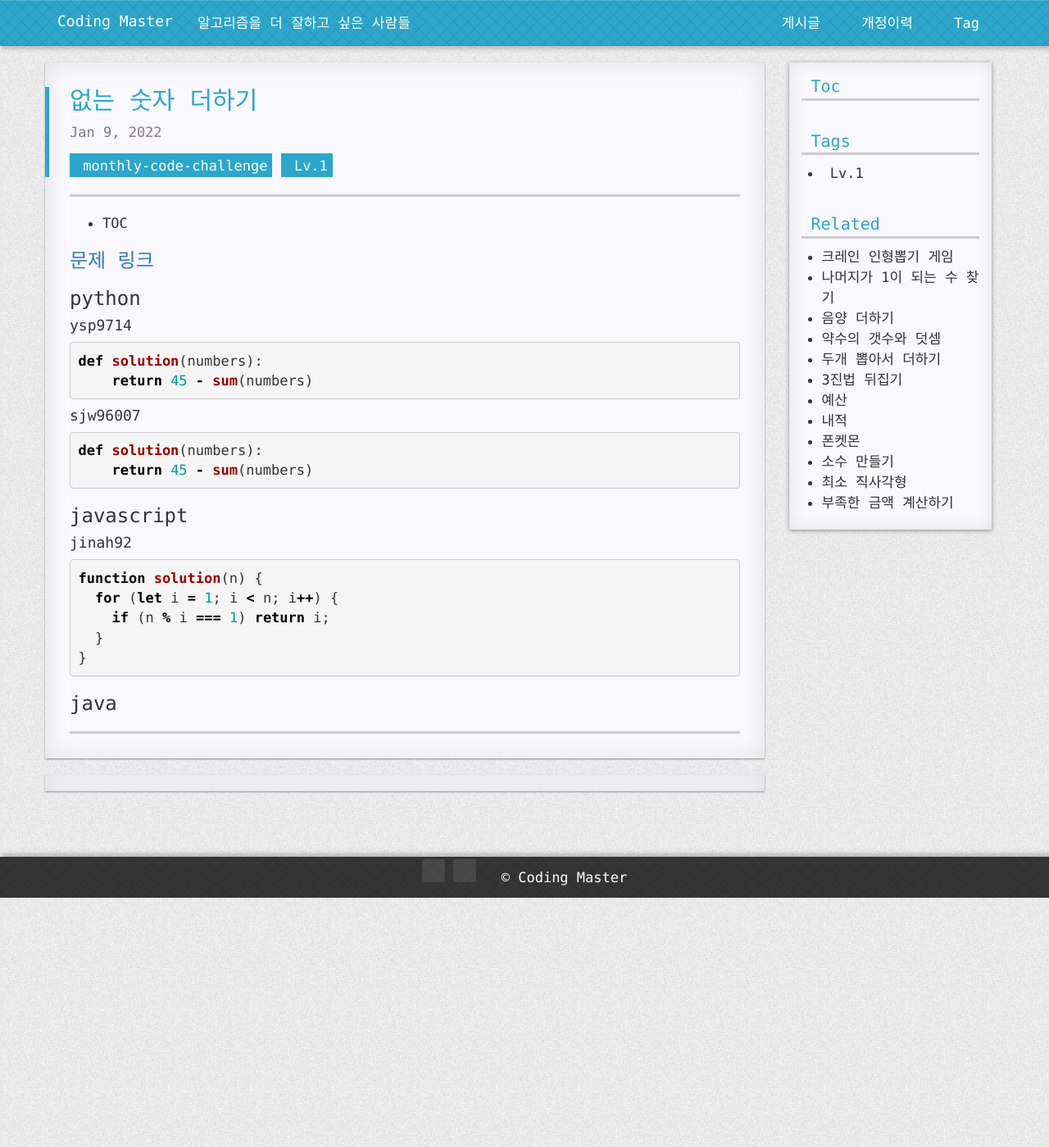
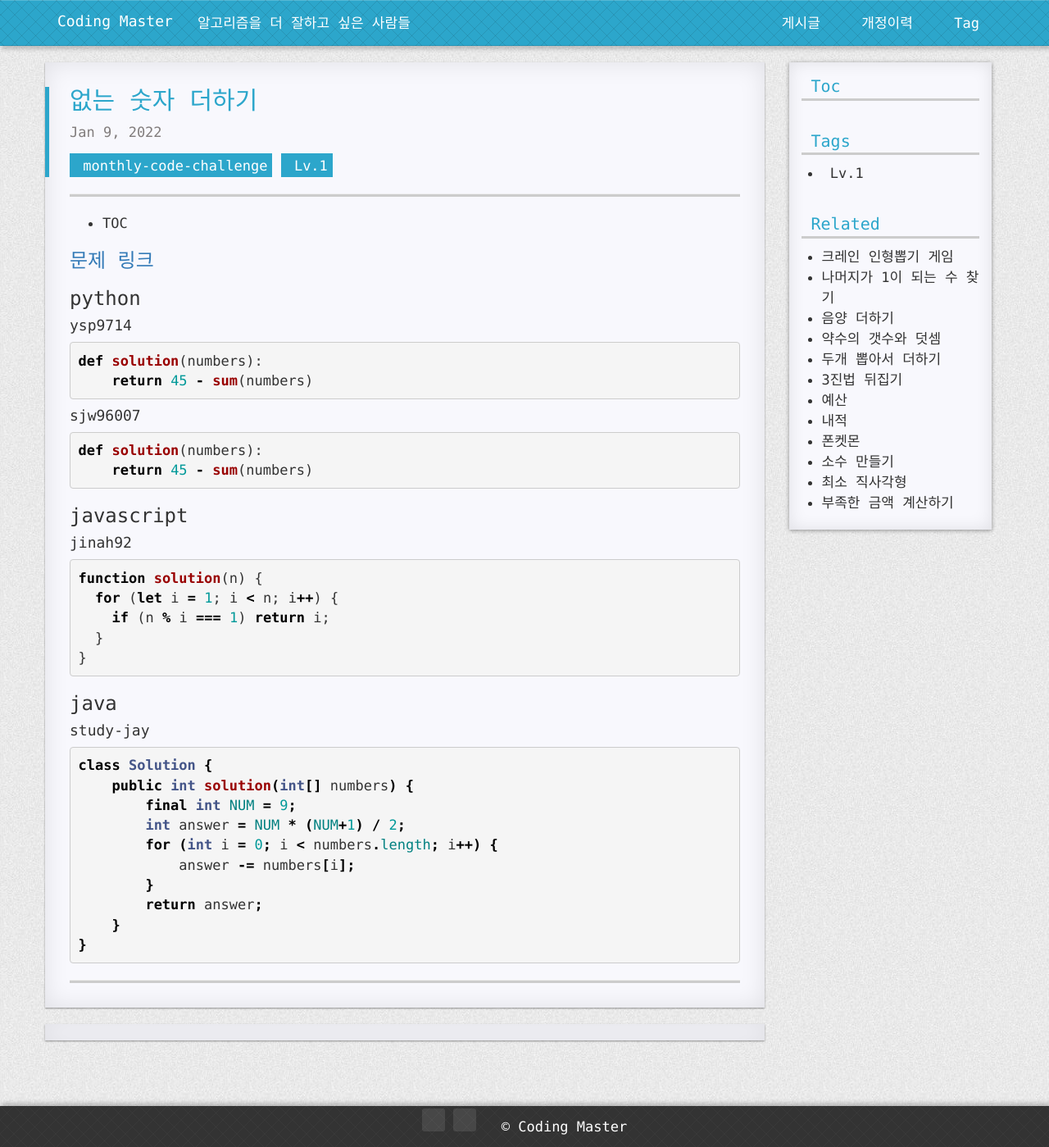
Before and after one commit to COMA-coding-master/COMA-coding-master.github.io, a Jekyll site: the page built from _posts/2022-01-09-없는숫자더하기.md, in a window 1280 px wide. Shown: the whole page at 82% size. Built offline with Jekyll 4.4.1, drawn with Linux system fonts in a browser that asks for light colours; nearby versions of some CDN libraries; comment, search, counter and statistics services are not loaded; a style sheet for code colours, icons or effects is not loaded.

Commit message:
없는 숫자 더하기

````diff
--- a/_posts/2022-01-09-없는숫자더하기.md
+++ b/_posts/2022-01-09-없는숫자더하기.md
@@ -38,3 +38,18 @@ function solution(n) {
 ```
 
 ### java
+
+#### study-jay
+
+```java
+class Solution {
+    public int solution(int[] numbers) {
+        final int NUM = 9;
+        int answer = NUM * (NUM+1) / 2;
+        for (int i = 0; i < numbers.length; i++) {
+            answer -= numbers[i];
+        }
+        return answer;
+    }
+}
+```
````
